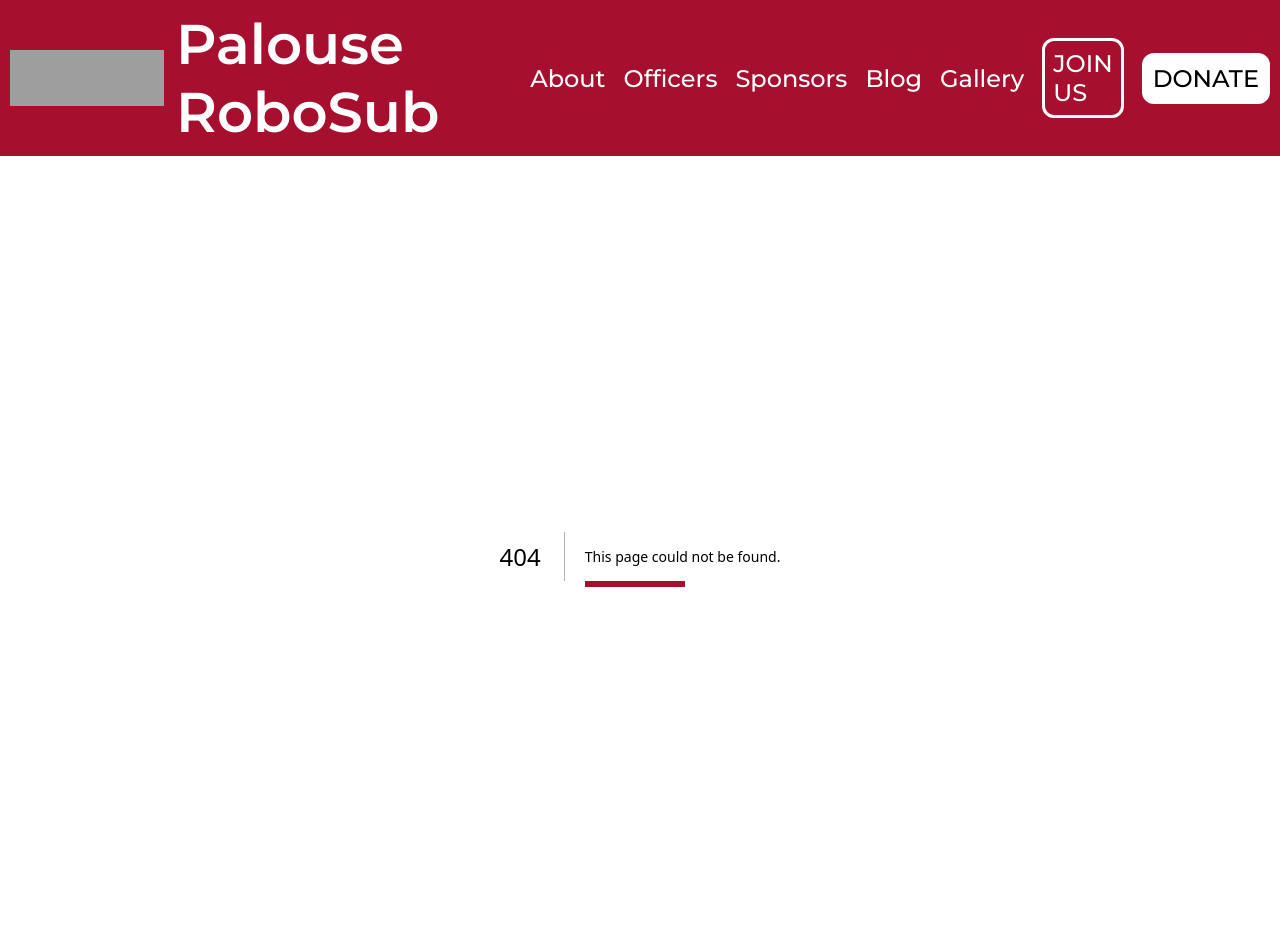
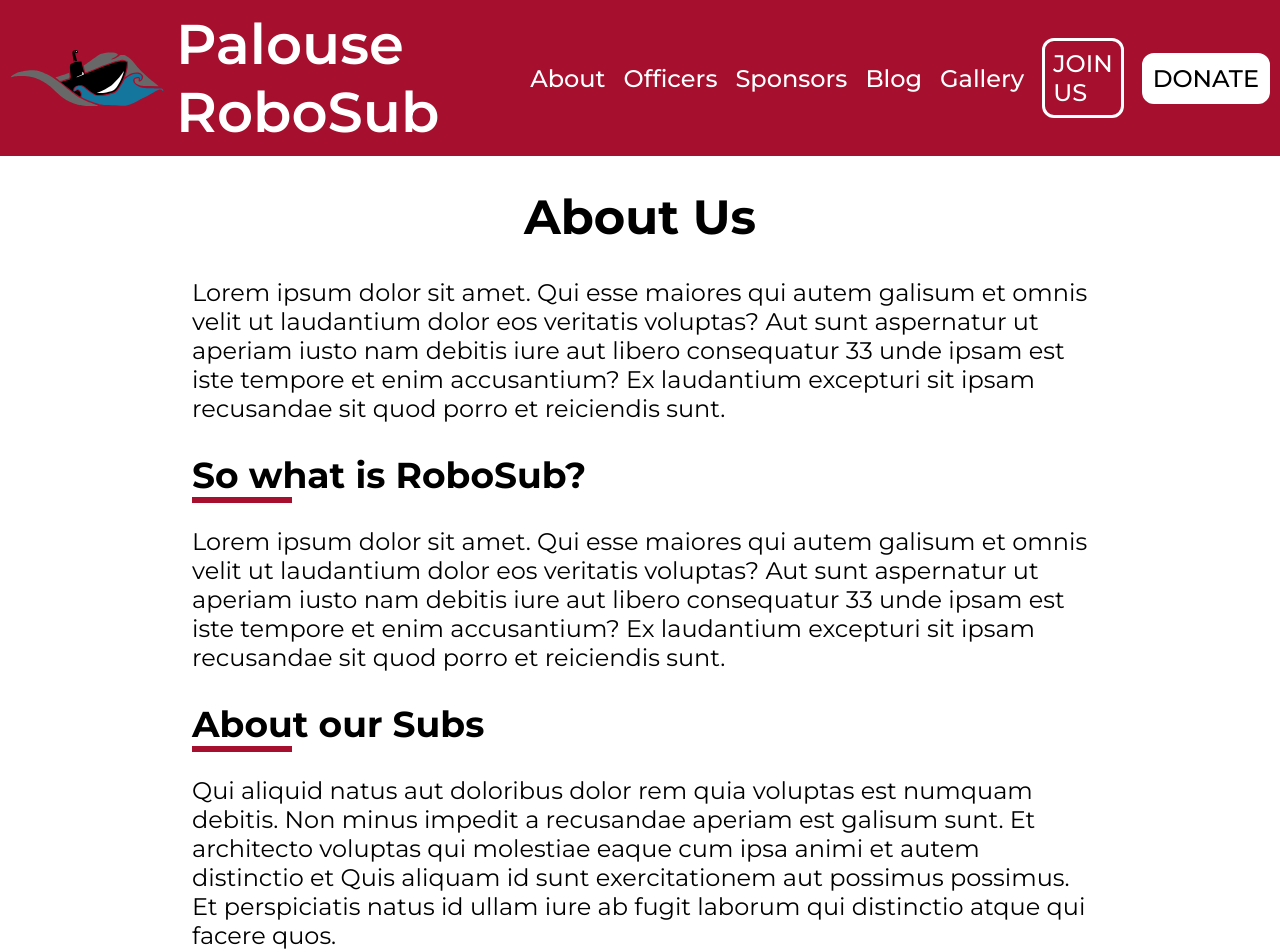
Before and after one commit to PalouseRobosub/website, a Next.js app: page /about in a window 1280 px wide. Before the commit this address had no page. Shown: the top 952 px of the page. Built offline with nearby package versions, Linux system fonts and the light colour scheme; grey boxes are pictures that could not be loaded.

Commit message:
Add placeholder text to about and blog, add robosub logo as svg

```diff
--- /dev/null
+++ b/app/about/page.mdx
@@ -0,0 +1,23 @@
+# About Us
+
+Lorem ipsum dolor sit amet. Qui esse maiores qui autem galisum et omnis velit ut laudantium dolor eos veritatis voluptas? Aut sunt aspernatur ut aperiam iusto nam debitis iure aut libero consequatur 33 unde ipsam est iste tempore et enim accusantium? Ex laudantium excepturi sit ipsam recusandae sit quod porro et reiciendis sunt.
+
+## So what is RoboSub?
+
+Lorem ipsum dolor sit amet. Qui esse maiores qui autem galisum et omnis velit ut laudantium dolor eos veritatis voluptas? Aut sunt aspernatur ut aperiam iusto nam debitis iure aut libero consequatur 33 unde ipsam est iste tempore et enim accusantium? Ex laudantium excepturi sit ipsam recusandae sit quod porro et reiciendis sunt.
+
+## About our Subs
+
+Qui aliquid natus aut doloribus dolor rem quia voluptas est numquam debitis. Non minus impedit a recusandae aperiam est galisum sunt. Et architecto voluptas qui molestiae eaque cum ipsa animi et autem distinctio et Quis aliquam id sunt exercitationem aut possimus possimus. Et perspiciatis natus id ullam iure ab fugit laborum qui distinctio atque qui facere quos.
+
+### Guppie
+
+Lorem ipsum dolor sit amet. Qui esse maiores qui autem galisum et omnis velit ut laudantium dolor eos veritatis voluptas? Aut sunt aspernatur ut aperiam iusto nam debitis iure aut libero consequatur 33 unde ipsam est iste tempore et enim accusantium? Ex laudantium excepturi sit ipsam recusandae sit quod porro et reiciendis sunt.
+
+### Leviathan
+
+Qui aliquid natus aut doloribus dolor rem quia voluptas est numquam debitis. Non minus impedit a recusandae aperiam est galisum sunt. Et architecto voluptas qui molestiae eaque cum ipsa animi et autem distinctio et Quis aliquam id sunt exercitationem aut possimus possimus. Et perspiciatis natus id ullam iure ab fugit laborum qui distinctio atque qui facere quos.
+
+## About our Team
+
+Qui aliquid natus aut doloribus dolor rem quia voluptas est numquam debitis. Non minus impedit a recusandae aperiam est galisum sunt. Et architecto voluptas qui molestiae eaque cum ipsa animi et autem distinctio et Quis aliquam id sunt exercitationem aut possimus possimus. Et perspiciatis natus id ullam iure ab fugit laborum qui distinctio atque qui facere quos.
```
Also changed, not shown: app/blog/page.tsx (added, +22 -0 lines), public/robosub_logo.svg (added), styles/blog.module.css (added).
